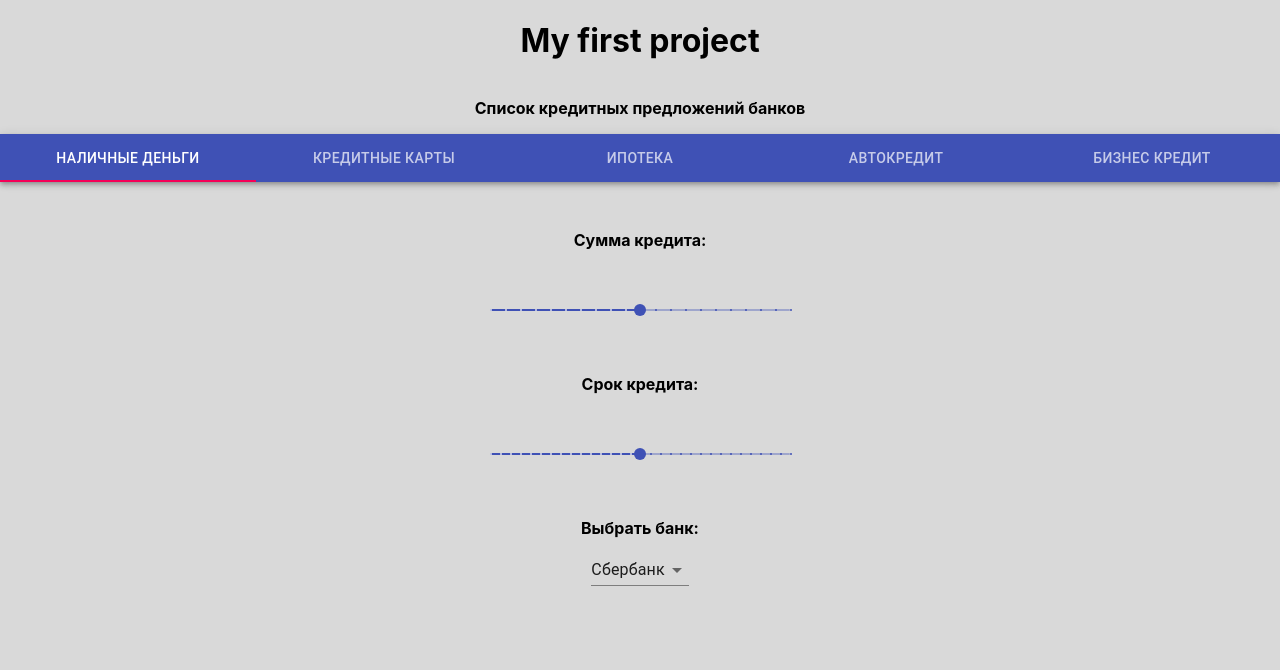
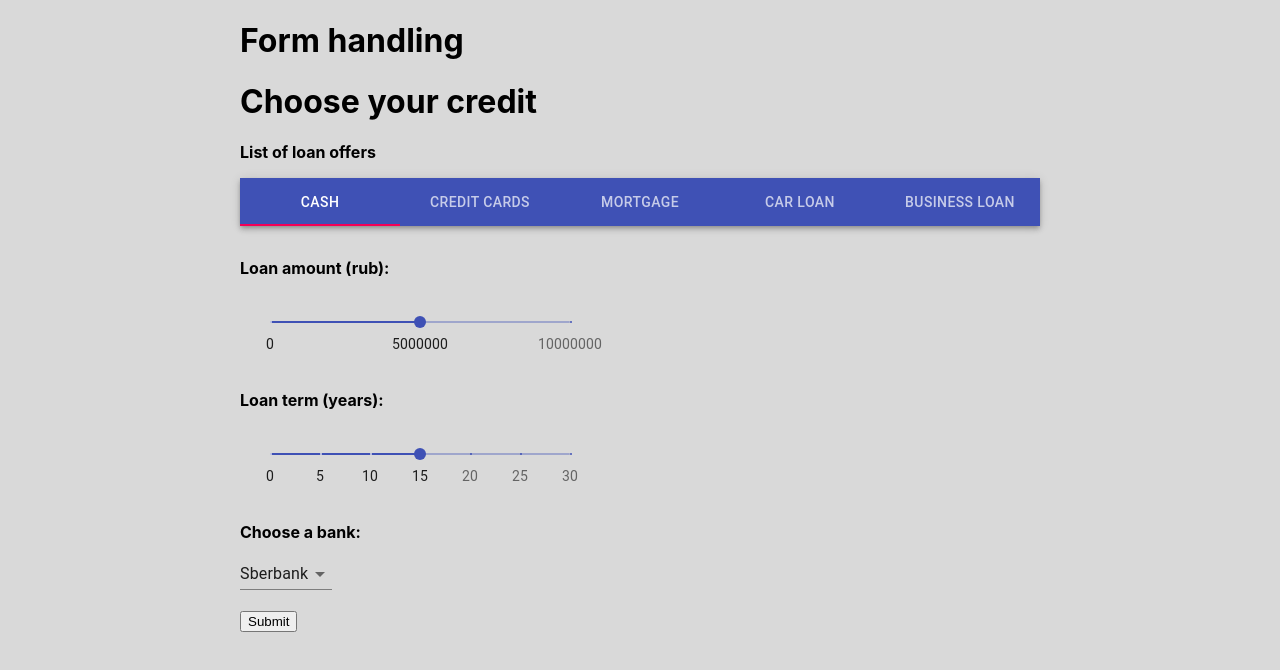
Before and after one commit to Zel-anna/bank, a React (Create React App) app: page / in a window 1280 px wide. Shown: the top 670 px of the page. Built offline with nearby package versions, Linux system fonts and the light colour scheme.

Commit message:
BANK-2 form component split away from app component

```diff
--- a/src/App.css
+++ b/src/App.css
@@ -8,13 +8,13 @@ body {
   flex-direction: column;
   align-items: center;
 }
-button {
+/*button {
   font-size: 2em;
   border: 0;
   padding: 0;
   background: none;
   cursor: pointer;
-}
+}*/
 /*
 ul {
   display: block;
--- a/src/App.js
+++ b/src/App.js
@@ -1,98 +1,15 @@
 import React from 'react';
 import { Slider, Select, MenuItem, AppBar, Tabs, Tab } from '@material-ui/core';
 import './App.css';
-
-//const displayCategoryName = event => alert(event.target.id);
-/*
-const categories = [
-  "Наличные деньги",
-  "Кредитные карты",
-  "Ипотека",
-  "Автокредит",
-  "Бизнес кредит"
-];*/
+import Forms from './Forms.js';
 
 function App() {
-  //Объявляем новую переменную состояния value
-  const [value, setValue]=React.useState(0);
-  //Что будет в handleTabs - новое значение value?
-  const handleTabs = (event, value) => {
-    setValue(value);
-  };
-  const [bank, setBank] = React.useState(1)
-  const updateBank = (event, bank) => {
-    console.log(event.target.value);
-    setBank(event.target.value);
-  }
+
+
   return (
     <div className="container">
-     <h1 id="greeting">My first project</h1>
-     <p>Список кредитных предложений банков</p>
+      <Forms />
 
-     <AppBar position="static">
-        <Tabs
-          variant="fullWidth"
-          value={value}
-          onChange={handleTabs} //Здесь при смене tab выполнится функция и сохранится новое value?
-          aria-label="nav tabs example"
-        >
-          <Tab label="Наличные деньги" />
-          <Tab label="Кредитные карты" />
-          <Tab label="Ипотека" />
-          <Tab label="Автокредит" />
-          <Tab label="Бизнес кредит" />
-        </Tabs>
-      </AppBar>
-
-      <ul className="categories">
-       {/*
-         categories.map(category => (
-           <li key={category}>
-             <button onClick={displayCategoryName}>
-              <span role="img" aria-label={category} id={category}>{category}</span>
-             </button>
-            </li>
-         ))*/
-       }
-     </ul>
-
-
-      <p>Сумма кредита:</p>
-      <div className="slider">
-       <Slider
-          defaultValue={5000000}
-          //getAriaValueText={valuetext}
-          aria-labelledby="discrete-slider"
-          valueLabelDisplay="auto"
-          step={500000}
-          marks
-          min={0}
-          max={10000000}
-       />
-       </div>
-      <p>Срок кредита:</p>
-      <div className="slider">
-       <Slider
-          defaultValue={15}
-          //getAriaValueText={valuetext}
-          aria-labelledby="discrete-slider"
-          valueLabelDisplay="auto"
-          step={1}
-          marks
-          min={0}
-          max={30}
-       />
-       </div>
-      <p>Выбрать банк:</p>
-
-      <Select value={bank}
-              displayEmpty
-              onChange= {updateBank}>
-          <MenuItem value="" disabled>Select a bank</MenuItem>
-          <MenuItem value={1}>Сбербанк</MenuItem>
-          <MenuItem value={2}>ВТБ</MenuItem>
-          <MenuItem value={3}>Альфа-банк</MenuItem>
-      </Select>
     </div>
   )
 }
--- /dev/null
+++ b/src/Forms.js
@@ -0,0 +1,142 @@
+import React from 'react';
+import { Slider, Select, MenuItem, AppBar, Tabs, Tab } from '@material-ui/core';
+
+
+  const markLoanAmount = [
+    {
+      value: 0,
+      label: "0"
+    },
+    {
+      value: 5000000,
+      label: "5000000"
+    },
+    {
+      value: 10000000,
+      label: "10000000"
+    }
+  ];
+  const markLoanTerm = [
+    {
+      value: 0,
+      label: "0"
+    },
+    {
+      value: 5,
+      label: "5"
+    },
+    {
+      value: 10,
+      label: "10"
+    },
+    {
+      value: 15,
+      label: "15"
+    },
+    {
+      value: 20,
+      label: "20"
+    },
+    {
+      value: 25,
+      label: "25"
+    },
+    {
+      value: 30,
+      label: "30"
+    }
+  ];
+
+
+export default function Forms() {
+
+    //Объявляем новую переменную состояния value
+  const [value, setValue]=React.useState(0);
+
+  const handleTabs = (event, value) => {
+    setValue(value);
+    console.log("TabsValue: " + value);
+  };
+  const [bank, setBank] = React.useState(1)
+  const updateBank = (event, bank) => {
+    console.log(event.target.value);
+    setBank(event.target.value);
+  }
+  const getValueSlider = (event, value) => {
+    console.log(value);
+  };
+    return (
+            <div>
+                <h1>Form handling</h1>
+                <h1 id="greeting">Choose your credit</h1>
+                <p>List of loan offers</p>
+
+                <AppBar position="static">
+                    <Tabs
+                    variant="fullWidth"
+                    value={value}
+                    onChange={handleTabs}
+                    aria-label="nav tabs example"
+                    >
+                    <Tab label="Cash" />
+                    <Tab label="Credit cards" />
+                    <Tab label="Mortgage" />
+                    <Tab label="Car loan" />
+                    <Tab label="Business loan" />
+                    </Tabs>
+                </AppBar>
+
+                <ul className="categories">
+                {/*
+                    categories.map(category => (
+                    <li key={category}>
+                        <button onClick={displayCategoryName}>
+                        <span role="img" aria-label={category} id={category}>{category}</span>
+                        </button>
+                        </li>
+                    ))*/
+                }
+                </ul>
+
+
+                <p>Loan amount (rub):</p>
+                <div className="slider">
+                <Slider
+                    defaultValue={5000000}
+                    valueLabelDisplay="auto"
+                    step={500000}
+                    marks={markLoanAmount}
+                    min={0}
+                    max={10000000}
+                    onChange={getValueSlider}
+                />
+                </div>
+                <p>Loan term (years):</p>
+                <div className="slider">
+                <Slider
+                    defaultValue={15}
+                    //aria-labelledby="discrete-slider"
+                    valueLabelDisplay="auto"
+                    step={1}
+                    marks={markLoanTerm}
+                    min={0}
+                    max={30}
+                    onChange={getValueSlider}
+                />
+                </div>
+                <p>Choose a bank:</p>
+
+                <Select value={bank}
+                        displayEmpty
+                        onChange= {updateBank}>
+                    <MenuItem value="" disabled>Select a bank</MenuItem>
+                    <MenuItem value={1}>Sberbank</MenuItem>
+                    <MenuItem value={2}>VTB Bank</MenuItem>
+                    <MenuItem value={3}>Alfa-bank</MenuItem>
+                </Select>
+                <br/>
+                <br/>
+                <button>Submit</button>
+            </div>
+        );
+}
```
